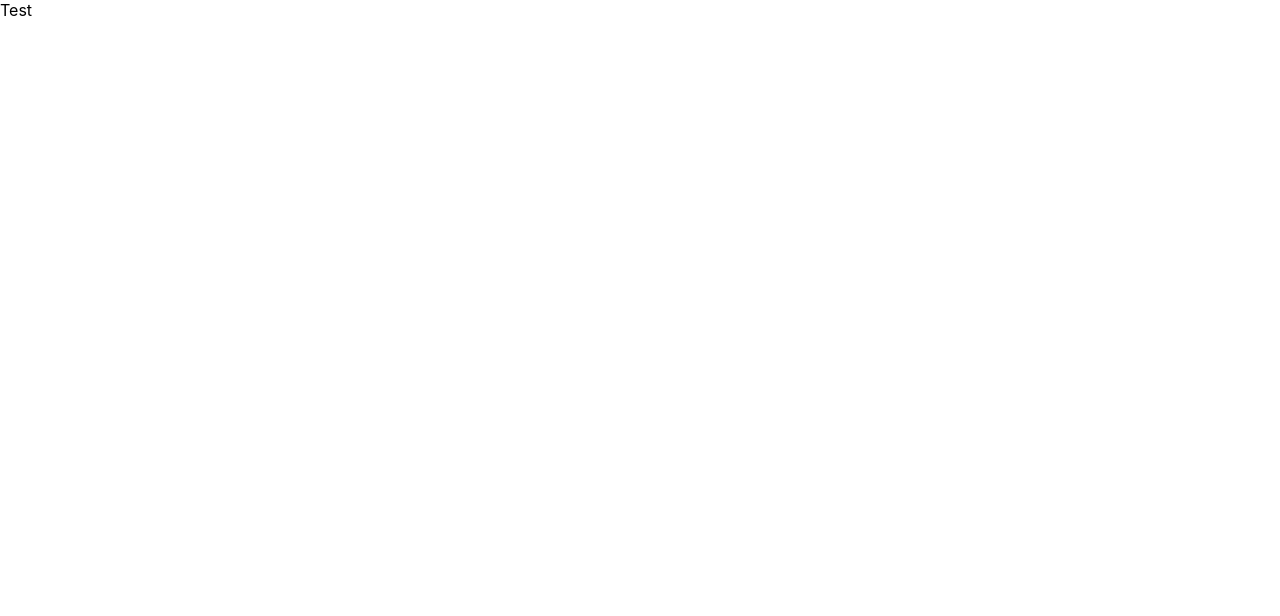
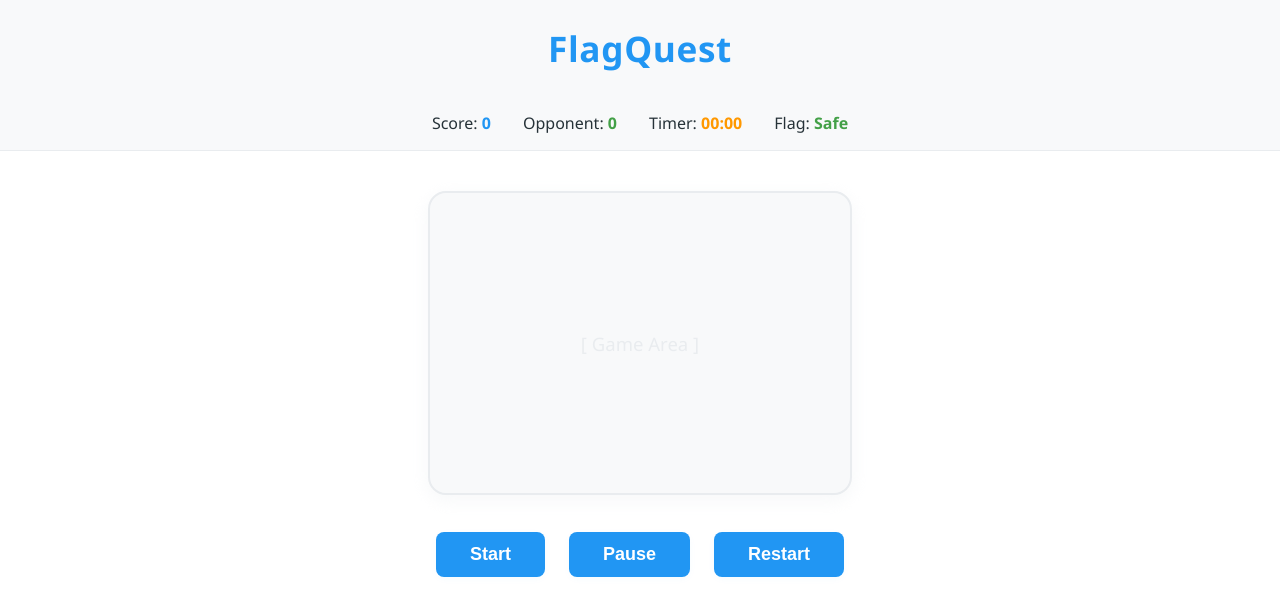
Before and after one commit to shivkd/flagquest-115943-115952, a React (Create React App) app in the folder game_frontend/: page / in a window 1280 px wide. Shown: the top 616 px of the page. Built offline with nearby package versions, Linux system fonts and the light colour scheme; the HTML template or start-up script is replaced by a standard one.

Commit message:
CheckPoint

```diff
--- a/game_frontend/src/App.js
+++ b/game_frontend/src/App.js
@@ -1,11 +1,97 @@
 import React from "react";
+import "./App.css";
 
 // PUBLIC_INTERFACE
 function App() {
-  /** Minimal App component to verify JSX error is resolved */
+  /**
+   * Main App component for FlagQuest minimal UI layout.
+   * Includes: Header, status/scorebar, central game area placeholder, and control buttons
+   * Following a minimalistic, light-themed design.
+   */
   return (
-    <div>
-      <span>Test</span>
+    <div className="App">
+      <header>
+        <h1 style={{
+          margin: 0,
+          padding: "1.5rem 0",
+          fontSize: "2.2rem",
+          letterSpacing: "0.018em",
+          color: "var(--primary)",
+          background: "var(--bg-secondary)"
+        }}>
+          FlagQuest
+        </h1>
+      </header>
+      <section
+        style={{
+          display: "flex",
+          alignItems: "center",
+          justifyContent: "center",
+          gap: "2rem",
+          background: "var(--bg-secondary)",
+          borderBottom: "1px solid var(--border-color)",
+          padding: "1rem 0"
+        }}
+      >
+        <div style={{ fontWeight: 500 }}>
+          Score: <span style={{ color: "var(--primary)", fontWeight: 700 }}>0</span>
+        </div>
+        <div style={{ fontWeight: 500 }}>
+          Opponent: <span style={{ color: "var(--secondary)", fontWeight: 700 }}>0</span>
+        </div>
+        <div style={{ fontWeight: 500 }}>
+          Timer: <span style={{ color: "var(--accent)", fontWeight: 700 }}>00:00</span>
+        </div>
+        <div style={{ fontWeight: 500 }}>
+          Flag: <span style={{ color: "var(--secondary)", fontWeight: 700 }}>Safe</span>
+        </div>
+      </section>
+
+      <main
+        style={{
+          display: "flex",
+          flexDirection: "column",
+          alignItems: "center",
+          marginTop: "2.5rem",
+          marginBottom: "2.5rem",
+        }}
+      >
+        {/* Central Game Area Placeholder */}
+        <div
+          style={{
+            width: "420px",
+            height: "300px",
+            background: "var(--bg-secondary)",
+            border: "2.5px solid var(--border-color)",
+            borderRadius: "18px",
+            boxShadow: "0 5px 16px 2px #e9ecef55",
+            display: "flex",
+            alignItems: "center",
+            justifyContent: "center",
+            marginBottom: "2.3rem",
+            maxWidth: "95vw"
+          }}
+          tabIndex={0}
+          aria-label="Game Area"
+        >
+          <span style={{
+            color: "var(--border-color)",
+            fontSize: "1.16rem",
+            fontWeight: 500
+          }}>[ Game Area ]</span>
+        </div>
+        {/* Control Buttons */}
+        <div
+          style={{
+            display: "flex",
+            gap: "1.5rem"
+          }}
+        >
+          <button className="game-btn" tabIndex={0}>Start</button>
+          <button className="game-btn" tabIndex={0}>Pause</button>
+          <button className="game-btn" tabIndex={0}>Restart</button>
+        </div>
+      </main>
     </div>
   );
 }
```
Also changed, not shown: 1 other file (tests, documents, lock files or other folders).
